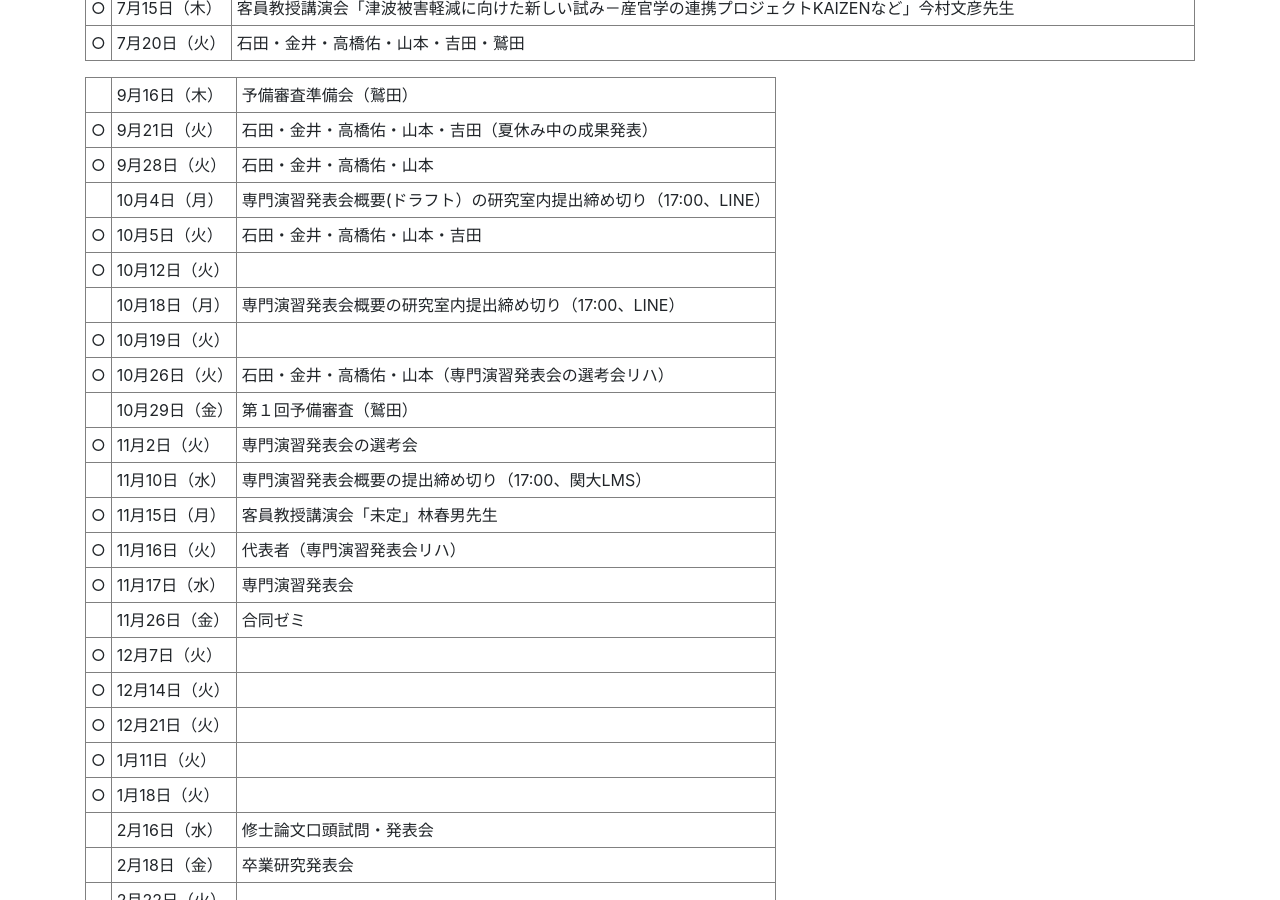
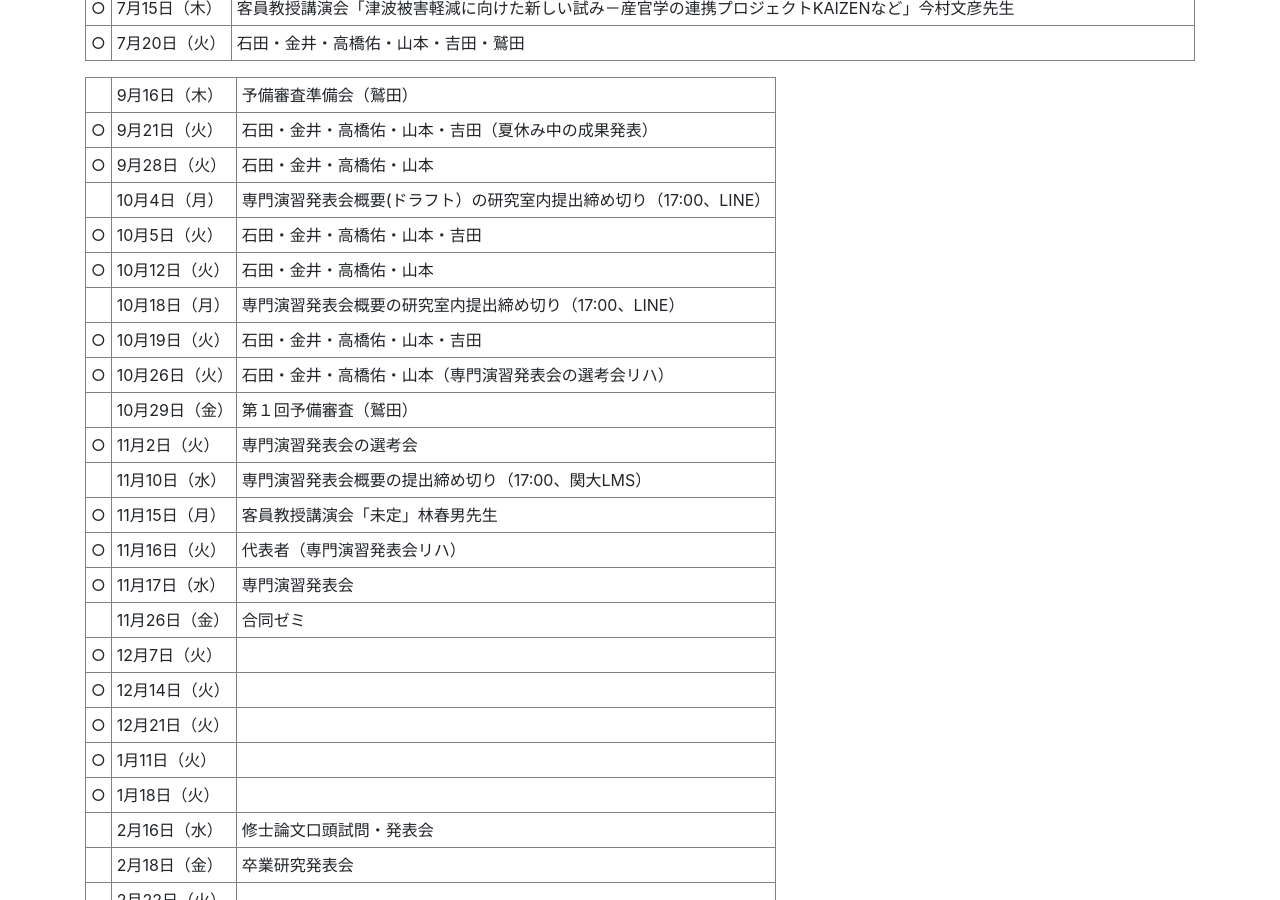
Before and after one commit to tkhslab/tkhslab.github.io, a Jekyll site: the page built from forstudents.md, in a window 1280 px wide and 900 px high, scrolled down 3013 px. Built offline with Jekyll 4.4.1, drawn with Linux system fonts in a browser that asks for light colours; nearby versions of some CDN libraries.

Commit message:
update general seminar

```diff
--- a/forstudents.md
+++ b/forstudents.md
@@ -183,13 +183,13 @@ title: For students
 <td>○</td><td>10月5日（火）</td><td>石田・金井・高橋佑・山本・吉田</td>
 </tr>
 <tr>
-<td>○</td><td>10月12日（火）</td><td></td>
+<td>○</td><td>10月12日（火）</td><td>石田・金井・高橋佑・山本</td>
 </tr>
 <tr>
 <td></td><td>10月18日（月）</td><td>専門演習発表会概要の研究室内提出締め切り（17:00、LINE）</td>
 </tr>
 <tr>
-<td>○</td><td>10月19日（火）</td><td></td>
+<td>○</td><td>10月19日（火）</td><td>石田・金井・高橋佑・山本・吉田</td>
 </tr>
 <tr>
 <td>○</td><td>10月26日（火）</td><td>石田・金井・高橋佑・山本（専門演習発表会の選考会リハ）</td>
```
